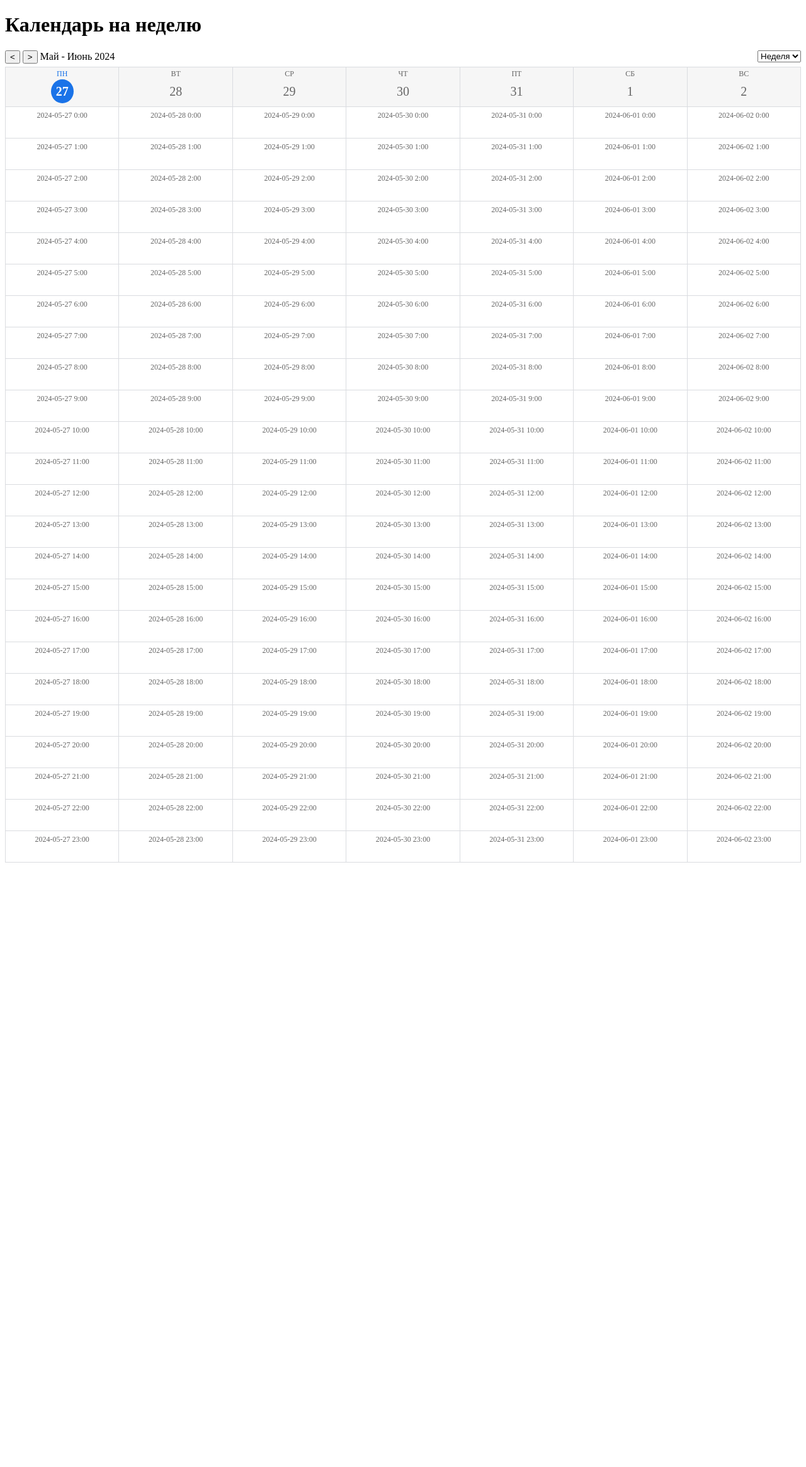
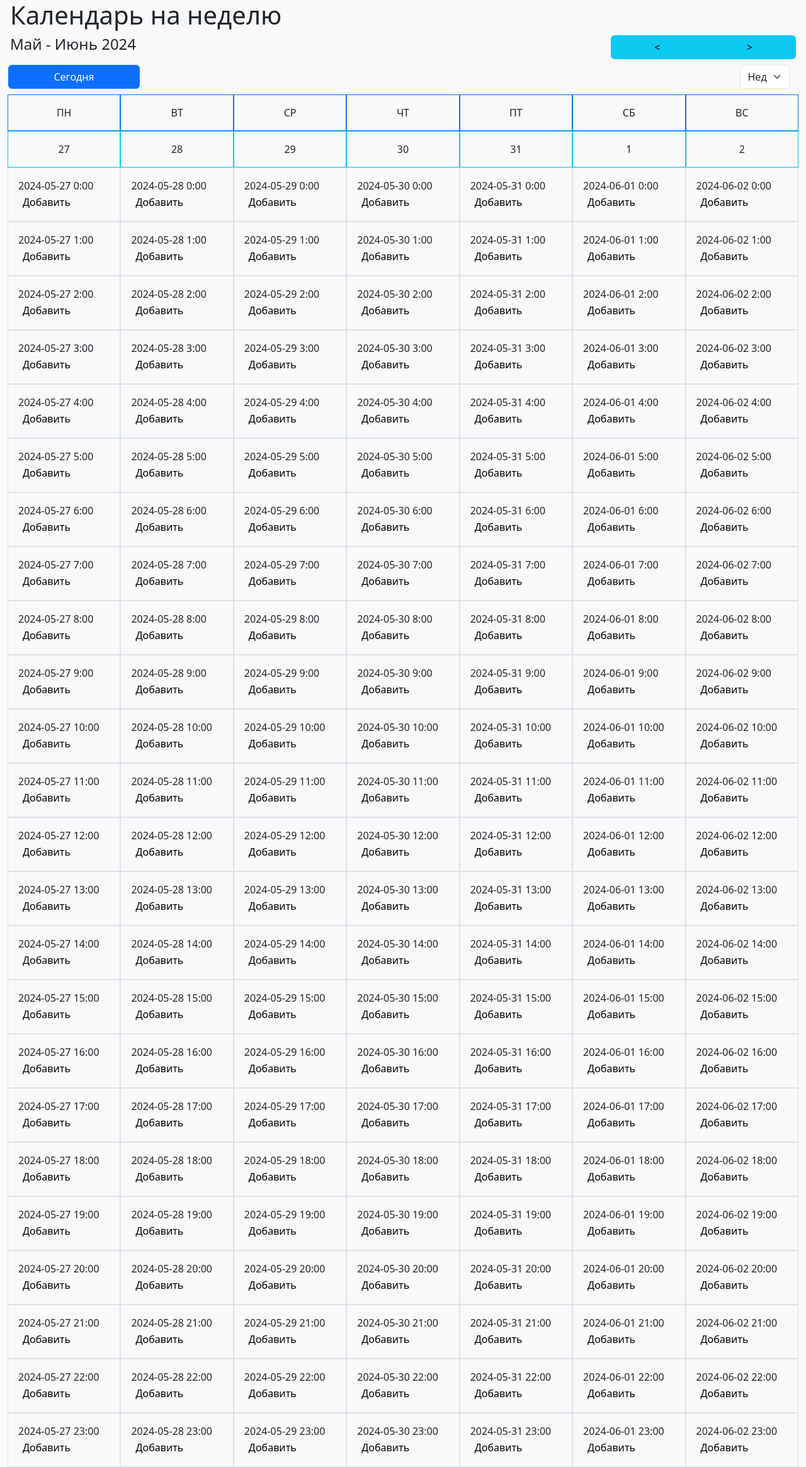
Before and after one commit to Gaalexx/temporary, a Flask app: page /calendar/week/ in a window 1280 px wide. Shown: the whole page at 63% size. Before the commit the page ends 1370 px from the top, so only its background shows below. Run offline with Flask 3, Linux system fonts and the light colour scheme.

Commit message:
last change

```diff
--- a/app.py
+++ b/app.py
@@ -27,6 +27,7 @@
     app.add_url_rule("/unLogin", "unLogin", unLogin, methods=["GET", "POST"])
     app.add_url_rule("/settings", "settings", settings, methods=["GET", "POST"])
     app.add_url_rule("/calendar/day/<day>/<month>/<year>/<num_hour>/add", "add", get_Info, methods=["GET", "POST"])
+                         #"http://10.10.68.226:5005/calendar/day/5/2024/1/add"
     app.add_url_rule("/change_password", "ch_p", change_password, methods=["GET", "POST"])
     app.add_url_rule("/check_for_change", "ch_check", check_for_change, methods=["GET", "POST"])
     app.add_url_rule("/change", "change", change, methods=["GET", "POST"])
--- a/templates/addEvent.html
+++ b/templates/addEvent.html
@@ -4,6 +4,7 @@
     <meta charset="UTF-8">
     <title>Добавление события</title>
     <link href="https://cdn.jsdelivr.net/npm/bootstrap@5.3.3/dist/css/bootstrap.min.css" rel="stylesheet" integrity="sha384-QWTKZyjpPEjISv5WaRU9OFeRpok6YctnYmDr5pNlyT2bRjXh0JMhjY6hW+ALEwIH" crossorigin="anonymous">
+    <link rel="shortcut icon" type="image/x-icon" href="{{ url_for("static", filename="image.jpg") }}">
     <link rel="stylesheet" href="../static/addEvent.css">
     <script src="https://cdn.jsdelivr.net/npm/bootstrap@5.3.3/dist/js/bootstrap.bundle.min.js" integrity="sha384-YvpcrYf0tY3lHB60NNkmXc5s9fDVZLESaAA55NDzOxhy9GkcIdslK1eN7N6jIeHz" crossorigin="anonymous"></script>
     <style>
--- a/templates/calendar_day.html
+++ b/templates/calendar_day.html
@@ -4,6 +4,7 @@
     <meta charset="UTF-8">
     <title>Календарь 5(-)2 сентября</title>
 
+    <link rel="shortcut icon" type="image/x-icon" href="{{ url_for("static", filename="image.jpg") }}">
     <link href="https://cdn.jsdelivr.net/npm/bootstrap@5.3.3/dist/css/bootstrap.min.css" rel="stylesheet" integrity="sha384-QWTKZyjpPEjISv5WaRU9OFeRpok6YctnYmDr5pNlyT2bRjXh0JMhjY6hW+ALEwIH" crossorigin="anonymous">
     <script src="https://cdn.jsdelivr.net/npm/bootstrap@5.3.3/dist/js/bootstrap.bundle.min.js" integrity="sha384-YvpcrYf0tY3lHB60NNkmXc5s9fDVZLESaAA55NDzOxhy9GkcIdslK1eN7N6jIeHz" crossorigin="anonymous"></script>
 
--- a/templates/calendar_month.html
+++ b/templates/calendar_month.html
@@ -5,6 +5,7 @@
     <title>Title</title>
     <link rel="stylesheet" type="text/css" href="{{ url_for('static', filename='css/calendar.css') }}" />
     <link rel="stylesheet" type="text/css" href="{{ url_for('static', filename='css/calendar_month.css') }}" />
+    <link rel="shortcut icon" type="image/x-icon" href="{{ url_for("static", filename="image.jpg") }}">
 </head>
 <body>
     <h1>Календарь на месяц</h1>
--- a/templates/calendar_week.html
+++ b/templates/calendar_week.html
@@ -3,27 +3,38 @@
 <head>
     <meta charset="UTF-8">
     <title>Title</title>
-    <link rel="stylesheet" type="text/css" href="{{ url_for('static', filename='css/calendar.css') }}" />
-    <link rel="stylesheet" type="text/css" href="{{ url_for('static', filename='css/calendar_week.css') }}" />
+    <link rel="shortcut icon" type="image/x-icon" href="{{ url_for("static", filename="image.jpg") }}">
+    <link href="https://cdn.jsdelivr.net/npm/bootstrap@5.3.3/dist/css/bootstrap.min.css" rel="stylesheet" integrity="sha384-QWTKZyjpPEjISv5WaRU9OFeRpok6YctnYmDr5pNlyT2bRjXh0JMhjY6hW+ALEwIH" crossorigin="anonymous">
+    <script src="https://cdn.jsdelivr.net/npm/bootstrap@5.3.3/dist/js/bootstrap.bundle.min.js" integrity="sha384-YvpcrYf0tY3lHB60NNkmXc5s9fDVZLESaAA55NDzOxhy9GkcIdslK1eN7N6jIeHz" crossorigin="anonymous"></script>
+
+    <!--<link rel="stylesheet" type="text/css" href="{{ url_for('static', filename='css/calendar.css') }}" />
+    <link rel="stylesheet" type="text/css" href="{{ url_for('static', filename='css/calendar_week.css') }}" />-->
+
 </head>
-<body>
-    <h1>Календарь на неделю</h1>
+<body class="bg-light">
+    <div class="container-fluid px-3">
+        <h1 class="bg-light ">Календарь на неделю</h1>
 
-    <div class="header">
+        <div class="row justify-content-between">
 
-        <button title="Предыдущая неделя" onclick="window.location='/calendar/week{{ previous_week_link }}'" >&lt;</button>
-        <button title="Следующая неделя" onclick="window.location='/calendar/week{{ next_week_link }}'" >&gt;</button>
+            <h4 class="col-4 fw-light">
+                {{ month_name }} {{ year }}
+            </h4>
 
-        <div class="current-date">
-            {{ month_name }} {{ year }}
+            <div class="col-3 btn-group" role="group">
+                <button type="button" class="fw-light btn btn-info" onclick="window.location='/calendar/week{{ previous_week_link }}'" >&lt;</button>
+                <button type="button" class="fw-light btn btn-info" onclick="window.location='/calendar/week{{ next_week_link }}'" >&gt;</button>
             </div>
 
-        {% if week != current_week or month != current_month or year != current_year %}
-            <button title="{{ current_day }} {{ current_month_name }} {{ current_year }} " onclick="window.location='/calendar/week/'">Сегодня</button>
+        </div>
+
+        <div class="row justify-content-between p-2 border border-light">
+            {% if day != current_day or month != current_month or year != current_year %}
+                <button type="button" class="col-2 btn btn-primary" style="max-width: 270px;" title="{{ current_day }} {{ current_month_name }} {{ current_year }} " onclick="window.location='/calendar/week/'">Сегодня</button>
             {% endif %}
 
-        <div class="select_calendar">
-            <select name="select_calendar" id="select_calendar">
+        <div class="col-1 select_calendar">
+            <select class="form-select" name="select_calendar" id="select_calendar">
                 <option value="day">День</option>
                 <option value="week" selected>Неделя</option>
                 <option value="month">Месяц</option>
@@ -31,51 +42,61 @@
         </div>
 
         </div>
+    </div>
 
-    <ul class="calendar-header">
+
+    <div class="container-fluid px-4">
+            <div class="row">
                 {% for num in range(0, 7) %}
-            <li class="weekday-header">
-                <div>
-                    <span
+                    <div class="col">
+
+                            <div class="row p-3 border border-primary bg-light justify-content-center"
                                 {% if week_days[num].day == current_day and week_days[num].month == current_month and week_days[num].year == current_year %}
                                     class="weekday-curent"
                                 {% endif %}
                             >
                                 {{ weekdays_headers[num] }}
-                    </span>
                             </div>
-                <div class="day-header">
-                    <span
+
+
+                            <div class="row p-3 border border-info bg-light justify-content-center"
                                 {% if week_days[num].day == current_day and week_days[num].month == current_month and week_days[num].year == current_year %}
                                     class="day-curent"
                                 {% endif %}
                             >
                                 {{ week_days[num].day }}
-                    </span>
                             </div>
-            </li>
+
+                    </div>
                 {% endfor %}
-    </ul>
+            </div>
 
-    <ul class="calendar" id="calendar">
+        <div id="calendar">
 
             {% for num_hour in range(0, 24) %}
+                <div class="row">
                     {% for num_day in range(0, 7) %}
                         {% for event in week_events if event[0] == week_days[num_day] and event[1] == num_hour %}
-                    <li class="day">
+                            <div class="col p-3 border bg-light">
 
                                 <span class="daynum"> {{ week_days[num_day] }} {{ num_hour }}:00 </span>
                                 <br>
-                        <button type="submit" name="smit" onclick="window.location='/calendar/event/{{event[3]}}/{{event[4]}}/{{event[5]}}/{{event[6]}}/{{event[7]}}'">{{event[2]}}</button>
-                    </li>
+                                <button class="fw-light col-12 border border-warning bg-light text-truncate text-start" style="max-width: 100px;" type="submit" name="smit" onclick="window.location='/calendar/event/{{event[3]}}/{{event[4]}}/{{event[5]}}/{{event[6]}}/{{event[7]}}'">{{event[2]}}</button>
+
+                                <!-- <span href="/calendar/week_days[num_day]/view" class="text">{{ event[2] }}</span> -->
+                            </div>
                         {%else%}
-                    <li class="day">
+                            <div class="col p-3 border bg-light">
                                 <span class="daynum"> {{ week_days[num_day] }} {{ num_hour }}:00 </span>
-                    </li>
+                                <br>
+                                <button class="fw-light col-12 border border-light bg-light text-start" type="submit" name="smit" onclick="window.location='/calendar/day/{{ week_days[num_day].day }}/{{ week_days[num_day].month }}/{{ week_days[num_day].year }}/{{ num_hour }}/add'">Добавить</button>
+                            </div>
                         {% endfor %}
                     {% endfor %}
+                </div>
             {% endfor %}
-    </ul>
+        </div>
+    </div>
 
 </body>
 </html>
--- a/templates/change.html
+++ b/templates/change.html
@@ -6,6 +6,7 @@
   <title>Проверка кода</title>
   <!-- Bootstrap CSS -->
   <link href="https://cdn.jsdelivr.net/npm/bootstrap@5.1.3/dist/css/bootstrap.min.css" rel="stylesheet">
+  <link rel="shortcut icon" type="image/x-icon" href="{{ url_for("static", filename="image.jpg") }}">
 </head>
 <body>
 <div class="container d-flex align-items-center justify-content-center" style="min-height: 100vh;">
--- a/templates/change_password.html
+++ b/templates/change_password.html
@@ -6,6 +6,7 @@
   <title>Проверка кода</title>
   <!-- Bootstrap CSS -->
   <link href="https://cdn.jsdelivr.net/npm/bootstrap@5.1.3/dist/css/bootstrap.min.css" rel="stylesheet">
+
 </head>
 <body>
 <div class="container d-flex align-items-center justify-content-center" style="min-height: 100vh;">
--- a/templates/check.html
+++ b/templates/check.html
@@ -6,6 +6,7 @@
   <title>Проверка кода</title>
   <!-- Bootstrap CSS -->
   <link href="https://cdn.jsdelivr.net/npm/bootstrap@5.1.3/dist/css/bootstrap.min.css" rel="stylesheet">
+  <link rel="shortcut icon" type="image/x-icon" href="{{ url_for("static", filename="image.jpg") }}">
 </head>
 <body>
 <div class="container d-flex align-items-center justify-content-center" style="min-height: 100vh;">
--- a/templates/event.html
+++ b/templates/event.html
@@ -5,6 +5,7 @@
     <title>Событие</title>
     <link href="https://cdn.jsdelivr.net/npm/bootstrap@5.3.3/dist/css/bootstrap.min.css" rel="stylesheet"
           integrity="sha384-QWTKZyjpPEjISv5WaRU9OFeRpok6YctnYmDr5pNlyT2bRjXh0JMhjY6hW+ALEwIH" crossorigin="anonymous">
+    <link rel="shortcut icon" type="image/x-icon" href="{{ url_for("static", filename="image.jpg") }}">
     <script src="https://cdn.jsdelivr.net/npm/bootstrap@5.3.3/dist/js/bootstrap.bundle.min.js"
             integrity="sha384-YvpcrYf0tY3lHB60NNkmXc5s9fDVZLESaAA55NDzOxhy9GkcIdslK1eN7N6jIeHz"
             crossorigin="anonymous"></script>
--- a/templates/index.html
+++ b/templates/index.html
@@ -4,6 +4,7 @@
     <meta charset="UTF-8">
     <title>Title</title>
     <link href="https://cdn.jsdelivr.net/npm/bootstrap@5.3.3/dist/css/bootstrap.min.css" rel="stylesheet" integrity="sha384-QWTKZyjpPEjISv5WaRU9OFeRpok6YctnYmDr5pNlyT2bRjXh0JMhjY6hW+ALEwIH" crossorigin="anonymous">
+    <link rel="shortcut icon" type="image/x-icon" href="{{ url_for("static", filename="image.jpg") }}">
 <script src="https://cdn.jsdelivr.net/npm/bootstrap@5.3.3/dist/js/bootstrap.bundle.min.js" integrity="sha384-YvpcrYf0tY3lHB60NNkmXc5s9fDVZLESaAA55NDzOxhy9GkcIdslK1eN7N6jIeHz" crossorigin="anonymous"></script>
 
 </head>
--- a/templates/login.html
+++ b/templates/login.html
@@ -6,6 +6,7 @@
   <title>Проверка кода</title>
   <link href="https://cdn.jsdelivr.net/npm/bootstrap@5.1.3/dist/css/bootstrap.min.css" rel="stylesheet">
   <link rel="stylesheet" href="../static/main.css">
+  <link rel="shortcut icon" type="image/x-icon" href="{{ url_for("static", filename="image.jpg") }}">
 </head>
 <body>
 <div class="container d-flex align-items-center justify-content-center vh-100">
--- a/templates/main.html
+++ b/templates/main.html
@@ -6,6 +6,7 @@
     <link href="https://cdn.jsdelivr.net/npm/bootstrap@5.3.3/dist/css/bootstrap.min.css" rel="stylesheet" integrity="sha384-QWTKZyjpPEjISv5WaRU9OFeRpok6YctnYmDr5pNlyT2bRjXh0JMhjY6hW+ALEwIH" crossorigin="anonymous">
     <script src="https://cdn.jsdelivr.net/npm/bootstrap@5.3.3/dist/js/bootstrap.bundle.min.js" integrity="sha384-YvpcrYf0tY3lHB60NNkmXc5s9fDVZLESaAA55NDzOxhy9GkcIdslK1eN7N6jIeHz" crossorigin="anonymous"></script>
     <link rel="stylesheet" href="../static/main.css">
+    <link rel="shortcut icon" type="image/x-icon" href="{{ url_for("static", filename="image.jpg") }}">
 </head>
 <body>
     <div class="container mt-5 pt-5">
--- a/templates/register.html
+++ b/templates/register.html
@@ -6,6 +6,7 @@
   <title>Регистрация</title>
   <!-- Bootstrap CSS -->
   <link href="https://cdn.jsdelivr.net/npm/bootstrap@5.1.3/dist/css/bootstrap.min.css" rel="stylesheet">
+  <link rel="shortcut icon" type="image/x-icon" href="{{ url_for("static", filename="image.jpg") }}"
 </head>
 <body>
 <div class="container d-flex align-items-center justify-content-center" style="min-height: 100vh;">
--- a/templates/settings.html
+++ b/templates/settings.html
@@ -5,6 +5,7 @@
     <title>Title</title>
     <link href="https://cdn.jsdelivr.net/npm/bootstrap@5.3.3/dist/css/bootstrap.min.css" rel="stylesheet"
           integrity="sha384-QWTKZyjpPEjISv5WaRU9OFeRpok6YctnYmDr5pNlyT2bRjXh0JMhjY6hW+ALEwIH" crossorigin="anonymous">
+    <link rel="shortcut icon" type="image/x-icon" href="{{ url_for("static", filename="image.jpg") }}">
     <script src="https://cdn.jsdelivr.net/npm/bootstrap@5.3.3/dist/js/bootstrap.bundle.min.js"
             integrity="sha384-YvpcrYf0tY3lHB60NNkmXc5s9fDVZLESaAA55NDzOxhy9GkcIdslK1eN7N6jIeHz"
             crossorigin="anonymous"></script>
```
Also changed, not shown: static/image.jpg (added). Lines whose indentation alone changed are shown as unchanged.
